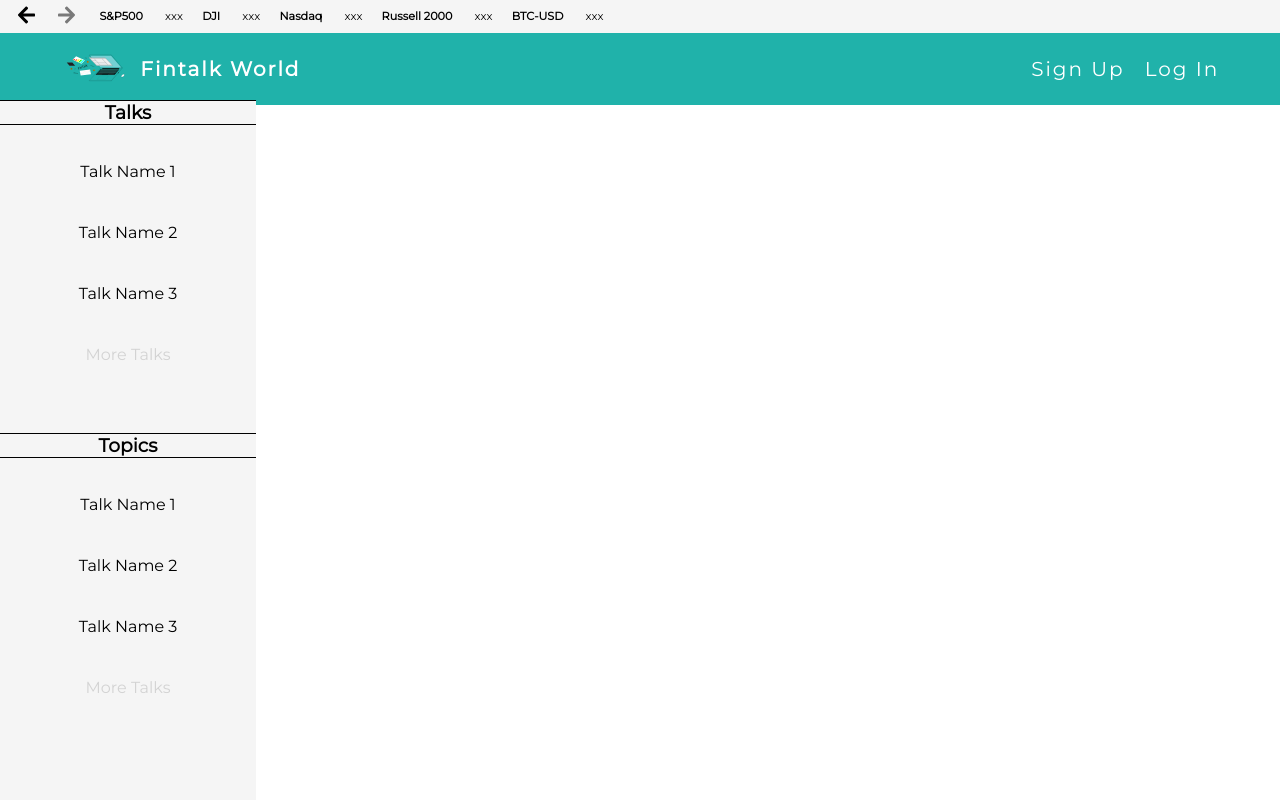
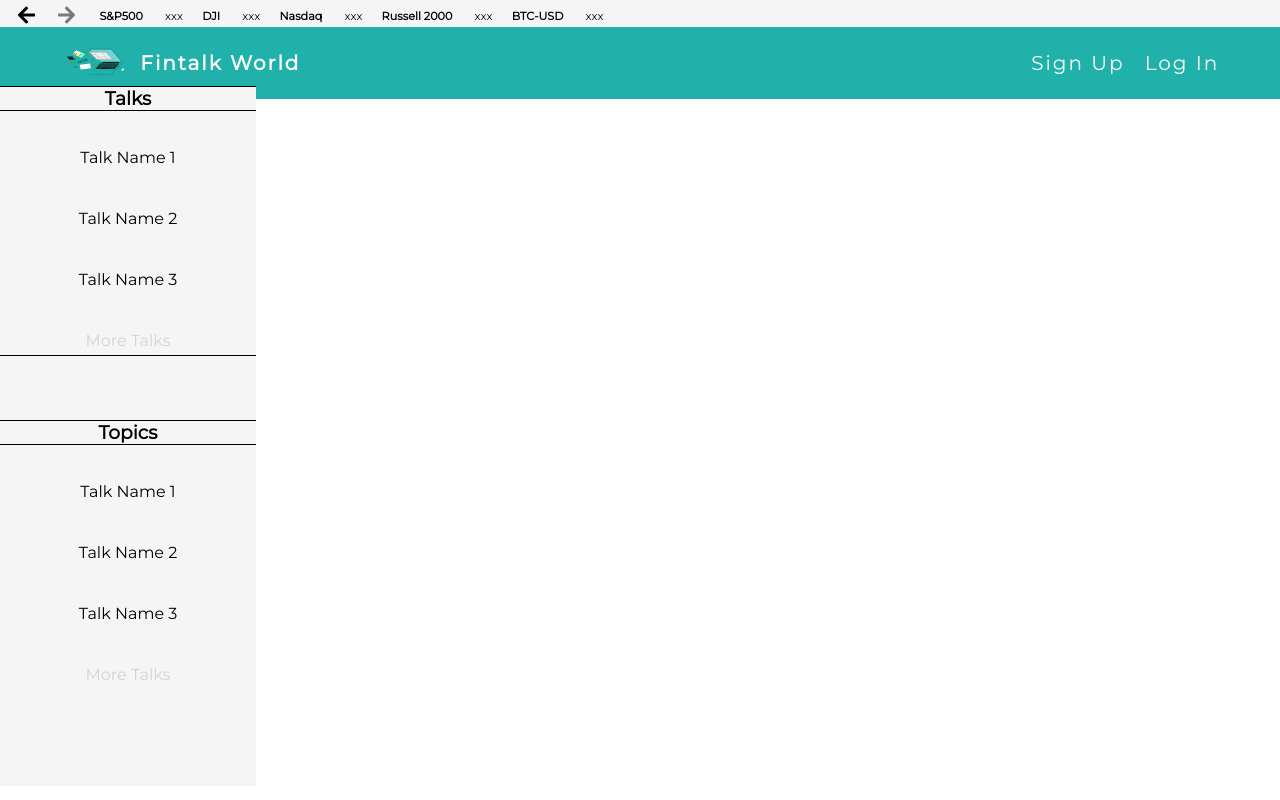
Before and after one commit to cnapolea/Django-fintalk, a Django app: page / in a window 1280 px wide. Run offline with Django 3.2, Linux system fonts and the light colour scheme; some libraries are stand-ins or nearby versions.

Commit message:
Fixed the index, nav, and side bars, by making them fixed

```diff
--- a/fintalk_world/static/css/base_style.css
+++ b/fintalk_world/static/css/base_style.css
@@ -8,83 +8,17 @@ body {
     font-family: 'Montserrat', sans-serif;
 }
 
-.outside-container {
+/* .outside-container {
     width: 100vw;
     height: 100vh;
     overflow-x: hidden;
-}
-
-.nav-links {
-    position: fixed;
-    width: 100vw;
-    background: lightseagreen;
-    display: flex;
-    justify-content: space-around;
-    align-items: center;
-    letter-spacing: 2px;
-    height: 9%;
-}
-
-.nav-links .site-name {
-    width: 60vw;
-    display: flex;
-    align-items: center;
-}
-
-.nav-links .site-name img {
-    width: 7vw;
-    height: 50px;
-}
-
-.nav-links .site-name h3 {
-    color: white;
-    font-size: 20px;
-}
-
-.auth-links {
-    display: flex;
-    list-style-type: none;
-    display: flex;
-    justify-content: space-around;
-    align-items: center;
-}
-
-.auth-links li a{
-    text-decoration: none;
-    color: white;
-    font-size: 20px;
-    cursor: pointer;
-}
-
-.auth-links li {
-    background: transparent;
-    border-radius: 10%;
-    padding: 10px;
-    transition: all .5s;
-}
-.auth-links li:hover {
-    background: black;
-}
-
-
-.burger-menu {
-    cursor: pointer;
-}
-.burger-menu .line {
-    background: white;
-    width: 33px;
-    height: 3px;
-    margin-top: 4px;
-    display: none;
-}
-
-/* Space Assigned for Authenticated User */
+} */
 
 .indexes-bar {
     display: flex;
+    position: fixed;
     background: whitesmoke;
     align-items: center;
-    /* width: 100vw; */
     font-size: 8px;
     white-space: nowrap;
 }
@@ -144,6 +78,73 @@ body {
     font-weight: bolder;
 }
 
+.nav-links {
+    position: fixed;
+    width: 100vw;
+    background: lightseagreen;
+    display: flex;
+    justify-content: space-around;
+    align-items: center;
+    letter-spacing: 2px;
+    top: 27px;
+    height: 9%;
+}
+
+.nav-links .site-name {
+    width: 60vw;
+    display: flex;
+    align-items: center;
+}
+
+.nav-links .site-name img {
+    width: 7vw;
+    height: 50px;
+}
+
+.nav-links .site-name h3 {
+    color: white;
+    font-size: 20px;
+}
+
+.auth-links {
+    display: flex;
+    list-style-type: none;
+    display: flex;
+    justify-content: space-around;
+    align-items: center;
+}
+
+.auth-links li a{
+    text-decoration: none;
+    color: white;
+    font-size: 20px;
+    cursor: pointer;
+}
+
+.auth-links li {
+    background: transparent;
+    border-radius: 10%;
+    padding: 10px;
+    transition: all .5s;
+}
+.auth-links li:hover {
+    background: black;
+}
+
+
+.burger-menu {
+    cursor: pointer;
+}
+.burger-menu .line {
+    background: white;
+    width: 33px;
+    height: 3px;
+    margin-top: 4px;
+    display: none;
+}
+
+/* Space Assigned for Authenticated User */
+
 /* Start main container*/
 .main-container {
     display: flex;
@@ -151,25 +152,22 @@ body {
 
 .main-container .sidebar-nav {
     position: fixed;
-    bottom: 0;
-    height: 87.1vh;
+    top: 86px;
+    height: 100vh;
     width: 20vw;
-    display: flex;
-    flex-direction: column;
     background: whitesmoke;
-    /* justify-content: space-around; */
-    align-items: center;
+    justify-content: space-around;
     text-align: center;
 
 }
 
 .sidebar-nav .talk-links {
     width: 100%;
-    /* border-bottom: black solid 1px; */
+    border-bottom: black solid 1px;
 }
 
 .sidebar-nav .topic-links {
-    width: 100%;
+    /* width: 100%; */
 }
 
 .talk-links {
@@ -208,6 +206,12 @@ body {
 .topic-links ul li a{
     color: lightgray;
     text-decoration: none;
+}
+
+.content-container {
+    margin-left: 45vh;
+    margin-right: 10vh;
+    margin-top: 16vh;
 }
 
 .burger-active {
@@ -264,14 +268,14 @@ body {
 
 @media only screen and ( max-height: 720px) {
     .main-container .sidebar-nav {
-        height: 86.9vh;
+        height: 87.1vh;
     }
 
 }
 
 @media only screen and ( max-width: 768px) {
     .main-container .sidebar-nav {
-        display: flex;
+
         height: 86.9vh;
     }
     .auth-links ul li a {
--- a/fintalk_world/static/js/base.js
+++ b/fintalk_world/static/js/base.js
@@ -163,7 +163,7 @@ const run_app = () => {
 
     };
 
-    apiGenerator();
+    // apiGenerator();
 
     // Burger button dropdown menu
     const menuDropDown = () => {
--- a/fintalk_world/templates/base.html
+++ b/fintalk_world/templates/base.html
@@ -9,7 +9,7 @@
         <link rel="stylesheet" href="../static/css/base_style.css">
 
         <script src="https://kit.fontawesome.com/011ed67745.js"></script>
-
+        {% block stylesheet %}{% endblock %}
         <title>
             {% block title %}{% endblock %}
         </title>
@@ -17,7 +17,7 @@
     </head>
 
     <body>
-        <div class="outside-container">
+
         <div class="indexes-bar" id="slider">
                 <div class="slider-btn">
                     <button id="slide-left">
@@ -136,10 +136,6 @@
             <div class="content-container">
                 {% block body%}{% endblock %}
             </div>
-
-            </div>
-
-
         </div>
         <script src="/static/js/base.js"></script>
     </body>
```
Lines whose indentation alone changed are shown as unchanged.
